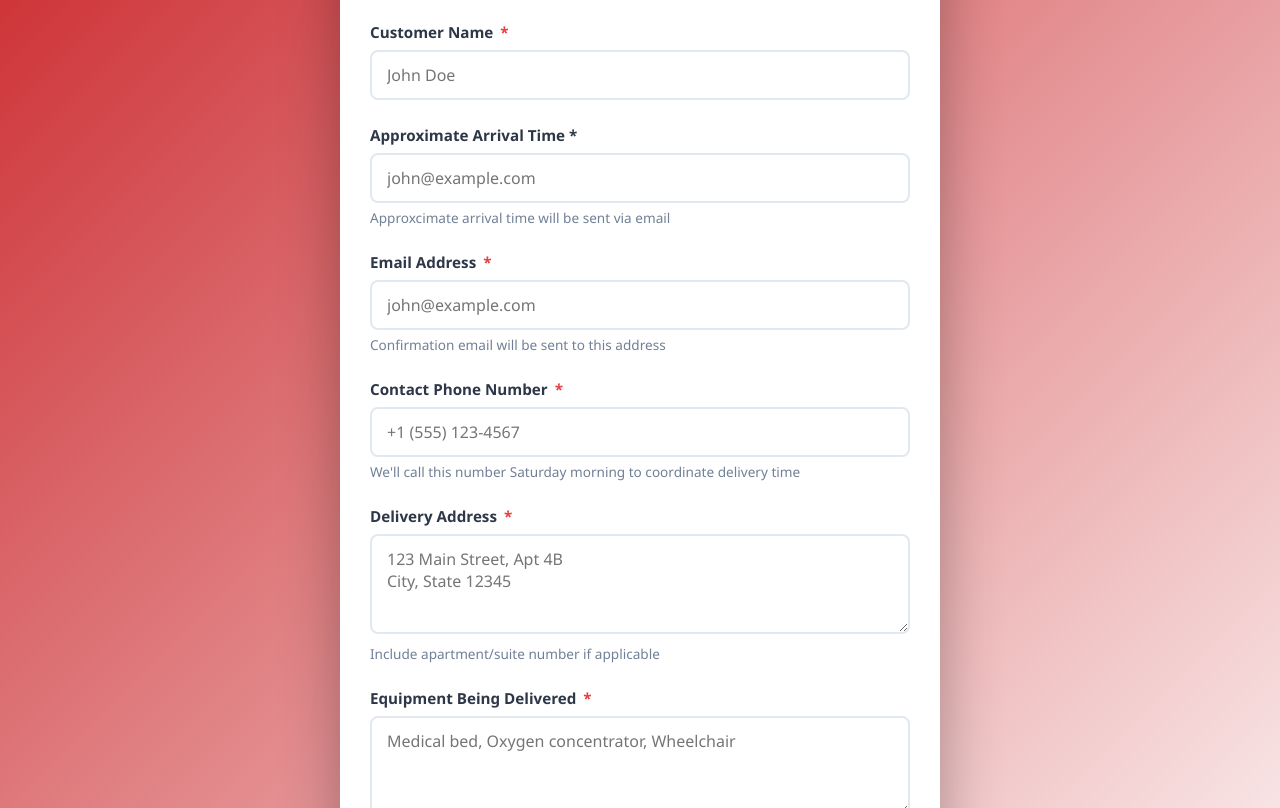
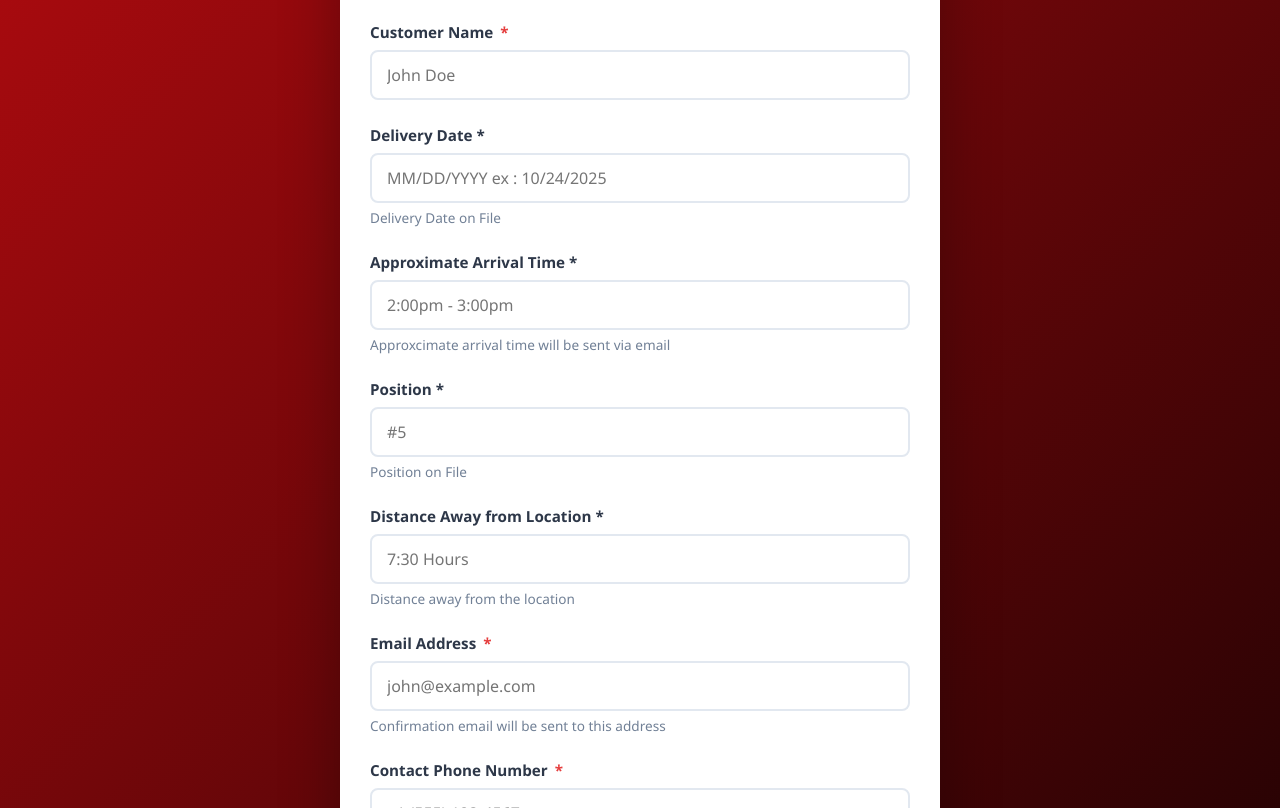
Before and after one commit to Cevi-Med-Dev/Weekend-Delivery-Contact-Form, a plain HTML site: page index.html in a window 1280 px wide. Shown: the part 489-1297 px from the top of the page. Drawn offline with Linux system fonts and the light colour scheme.

Commit message:
updated new fields

```diff
--- a/index.html
+++ b/index.html
@@ -14,7 +14,7 @@
 
         body {
             font-family: 'Segoe UI', Tahoma, Geneva, Verdana, sans-serif;
-            background: linear-gradient(135deg, #c40c11 0%, #FFFF 100%);
+            background: linear-gradient(135deg, #c40c11 0%, #000000 100%);
             min-height: 100vh;
             padding: 20px;
             display: flex;
@@ -98,7 +98,12 @@
             color: #718096;
             font-size: 0.85em;
         }
-
+        .splitVeritcally{
+            display: flex;
+            flex-direction: column;
+            justify-content: center;
+            align-items: center;
+        }
         .submit-btn {
             width: 100%;
             padding: 15px;
@@ -227,11 +232,34 @@
                     <label for="customerName">Customer Name <span class="required">*</span></label>
                     <input type="text" id="customerName" name="customerName" placeholder="John Doe" required>
                 </div>
-                   <div class="form-group">
-                    <label for="AAT">Approximate Arrival Time <span class="">*</span></label>
-                    <input type="AAT" id="AAT" name="AAT" placeholder="john@example.com" >
-                    <small>Approxcimate arrival time will be sent via email</small>
-                </div>
+
+
+
+                    <div class="form-group ">
+                        <label for="ETA">Delivery Date <span class="">*</span></label>
+                        <input type="ETA" id="ETA" name="ETA" placeholder="MM/DD/YYYY ex : 10/24/2025" >
+                        <small>Delivery Date on File</small>
+                    </div>
+
+                    <div class="form-group ">
+                        <label for="AAT">Approximate Arrival Time <span class="">*</span></label>
+                        <input type="AAT" id="AAT" name="AAT" placeholder="2:00pm - 3:00pm" >
+                        <small>Approxcimate arrival time will be sent via email</small>
+                    </div>
+                    <div class="form-group ">
+                        <label for="position">Position <span class="">*</span></label>
+                        <input type="position" id="position" name="position" placeholder="#5" >
+                        <small>Position on File</small>
+                    </div>
+
+                    <div class="form-group ">
+                        <label for="distance">Distance Away from Location <span class="">*</span></label>
+                        <input type="distance" id="distance" name="distance" placeholder="7:30 Hours" >
+                        <small>Distance away from the location</small>
+                    </div>
+
+
+
                 <div class="form-group">
                     <label for="email">Email Address <span class="required">*</span></label>
                     <input type="email" id="email" name="email" placeholder="john@example.com" required>
```
